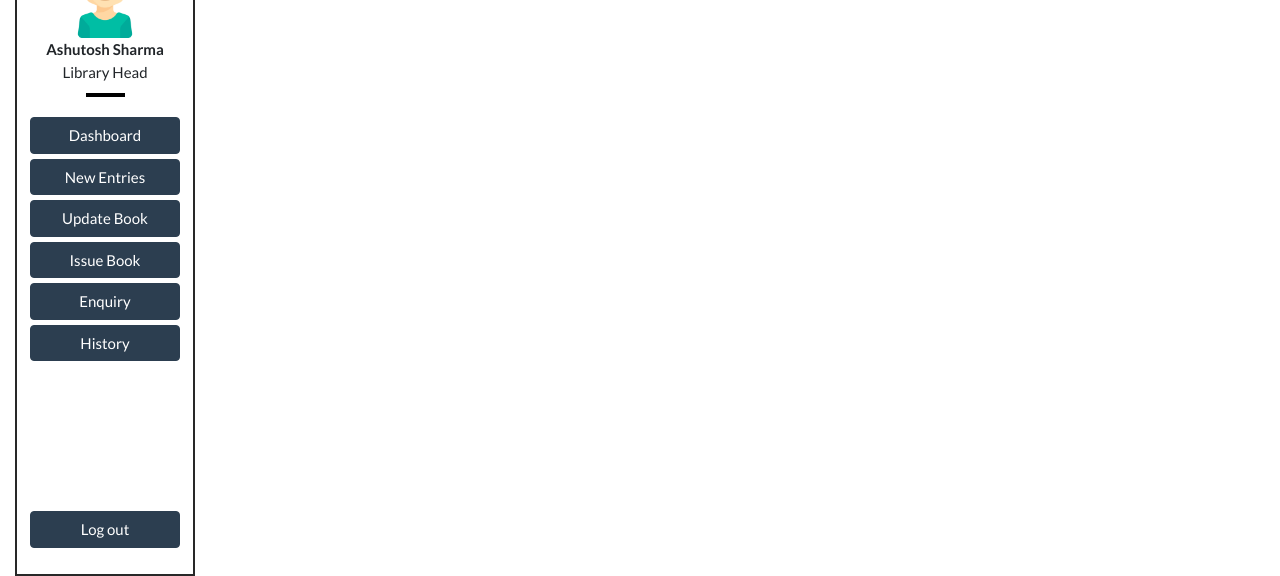
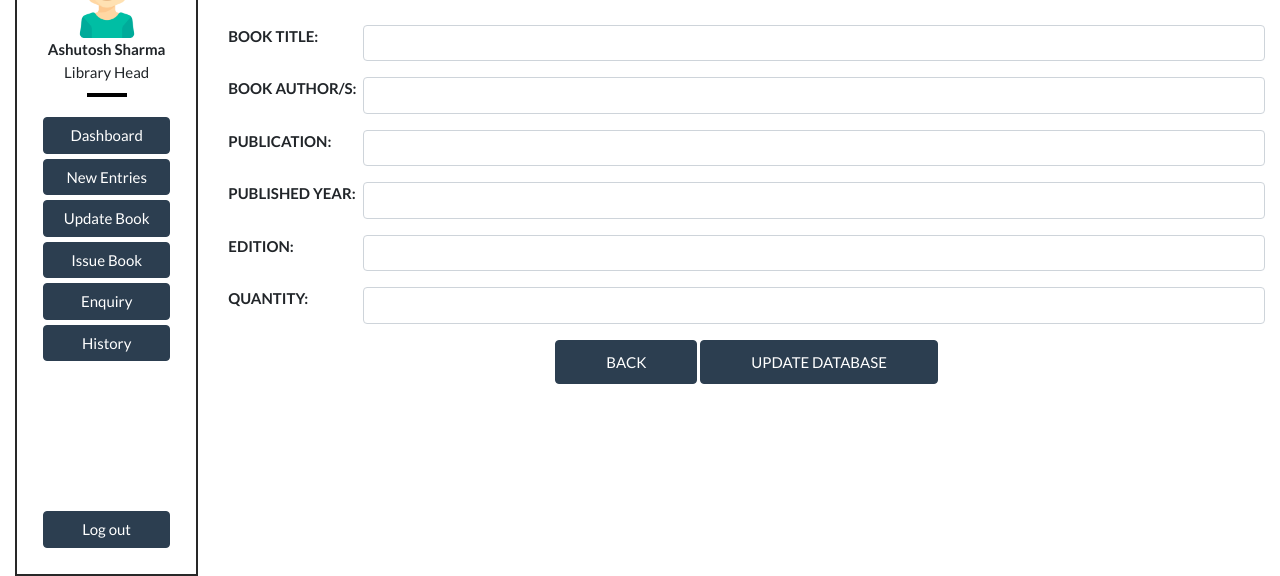
Before and after one commit to nabincodes/library-management-system, a plain HTML site: page pages/employee/newEntries.html in a window 1280 px wide. Shown: the part 309-885 px from the top of the page. Drawn offline with Linux system fonts and the light colour scheme.

Commit message:
finished New Book Entry section

```diff
--- a/css/styles.css
+++ b/css/styles.css
@@ -121,7 +121,8 @@
 #userRegistration .buttons button,
 input[type="submit"],
 input[type="reset"],
-#password-reset button{
+#password-reset button,
+#bookEntry .buttons button{
     padding: 10px 50px;
     color: #fff;
     text-transform: uppercase;
@@ -168,7 +169,7 @@ input[type="reset"],
 }
 
 #leftPanel-menu li a{
-    width:150px;
+    width:80%;
 }
 #leftPanel-menu li:first-child{
     margin-top:20px;
@@ -196,12 +197,28 @@ input[type="reset"],
 }
 
 
+/* NEW BOOK ENTRIES */
+#right-panel #bookEntry h3{
+    margin-bottom: 40px;
+}
+#right-panel #bookEntry .form-group{
+    display: flex;
+}
+#right-panel #bookEntry .form-group label{
+    width: 15%;
+    font-weight: bold;
+    text-transform: uppercase;
+}
+
+#bookEntry .buttons{
+    text-align: center;
+}
 
 
 /* RESPONSIVENESS */
 
 @media(min-width: 767px){
-    #left-panel{
+    /* #left-panel{
         width:180px;
-    }
+    } */
 }
--- a/pages/employee/newEntries.html
+++ b/pages/employee/newEntries.html
@@ -44,7 +44,7 @@
 
     <!-- LOGIN PAGE -->
 
-    <div id="dashboard">
+    <div id="newBookEntry">
         <div class="container-fluid">
             <div class="row">
                 <div class="col-md-12">
@@ -93,7 +93,41 @@
 
                     <div class="col-sm-10">
                         <div id="right-panel">
+                            <div id="bookEntry">
+                                <h3>Enter the book details:</h3>
 
+                                <form action="#">
+                                    <div class="form-group">
+                                        <label for="bookTitle">Book Title:</label>
+                                        <input type="text" class="form-control">
+                                    </div>
+                                    <div class="form-group">
+                                            <label for="bookAuthor">Book Author/s:</label>
+                                            <input type="text" class="form-control">
+                                    </div>
+                                    <div class="form-group">
+                                            <label for="bookPublication">Publication:</label>
+                                            <input type="text" class="form-control">
+                                    </div>
+                                    <div class="form-group">
+                                            <label for="bookPublishedYear">Published Year:</label>
+                                            <input type="number" class="form-control">
+                                    </div>
+                                    <div class="form-group">
+                                            <label for="bookEdition">Edition:</label>
+                                            <input type="number" class="form-control">
+                                    </div>
+                                    <div class="form-group">
+                                            <label for="bookQuantity">Quantity:</label>
+                                            <input type="number" class="form-control">
+                                    </div>
+                                    <div class="buttons">
+                                        <button class="btn btn-primary" onclick="history.go(-1)">BACK</button>
+                                        <button class="btn btn-primary" value="UpdateDatabase" onclick="window.location.href='newEntries.html'">UPDATE DATABASE</button>
+                                    </div>
+                                </form>
+
+                            </div>
                         </div>
                     </div>
 
```
